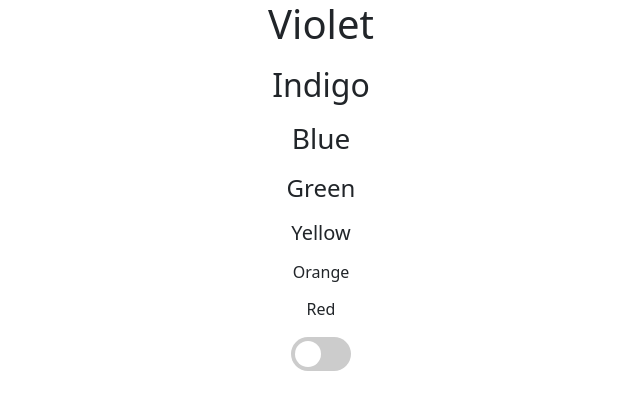
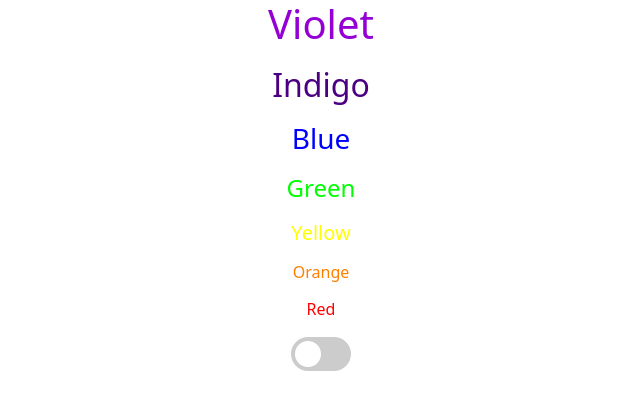
Before and after one commit to devanshu75/theme-practice, a plain HTML site: page index.html in a window 1280 px wide. Shown: the whole page, without its empty margins (319-959 px from the left). Drawn offline with nearby package versions, Linux system fonts and the light colour scheme.

Commit message:
minor issue fixed

```diff
--- a/index.html
+++ b/index.html
@@ -35,6 +35,6 @@
       integrity="sha384-YvpcrYf0tY3lHB60NNkmXc5s9fDVZLESaAA55NDzOxhy9GkcIdslK1eN7N6jIeHz"
       crossorigin="anonymous"
     ></script>
-
+    <script src="./script.js"></script>
   </body>
 </html>
```
